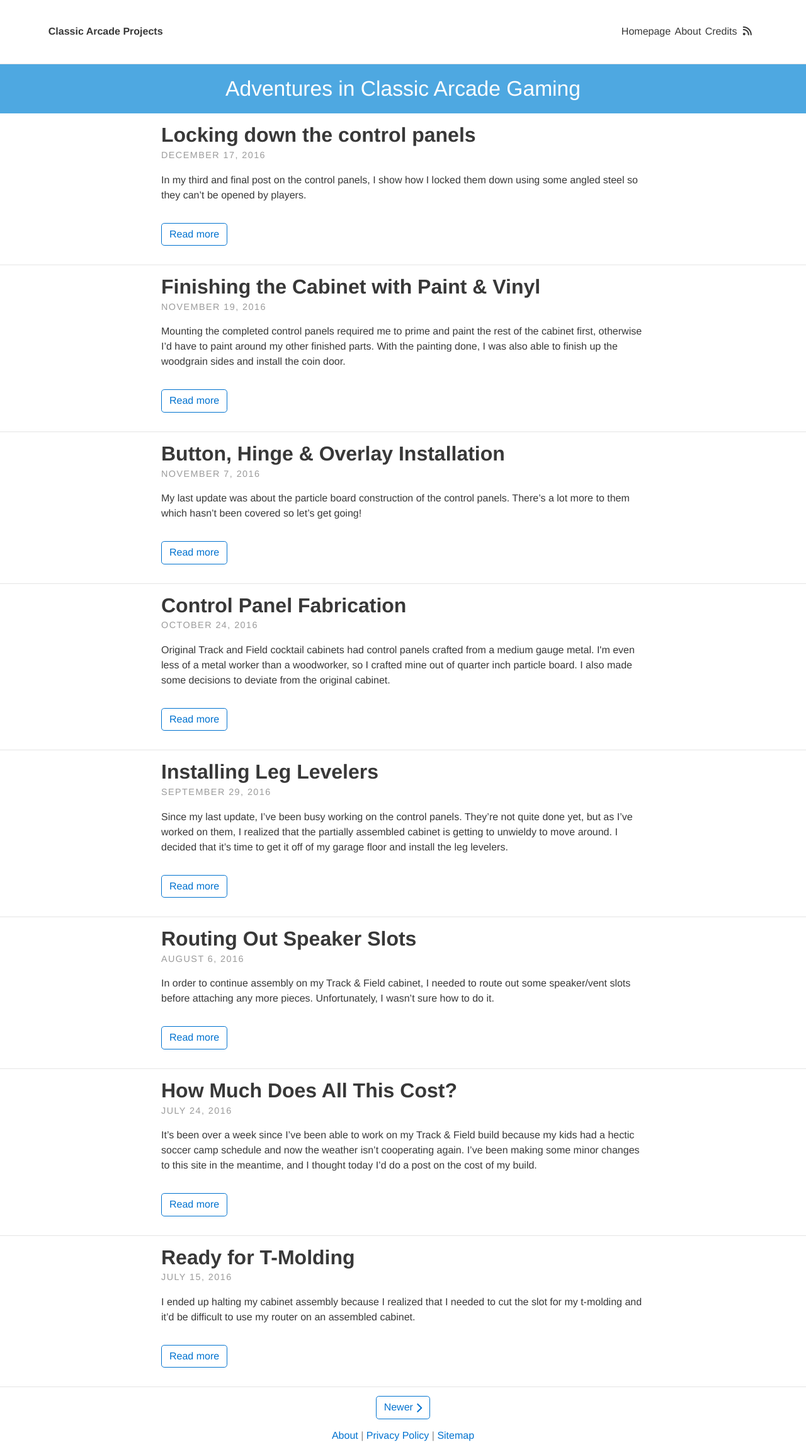
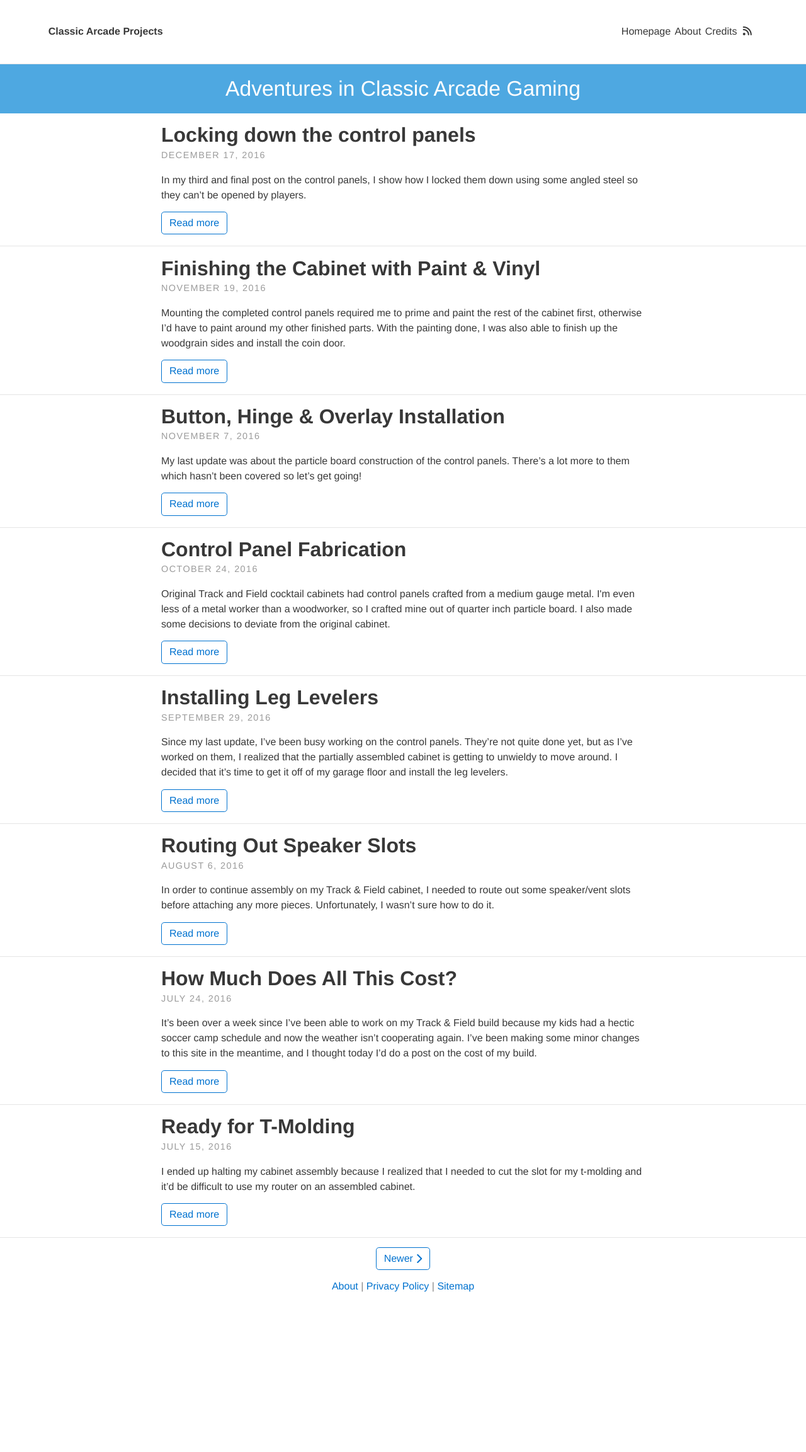
Before and after one commit to StilgarISCA/ClassicArcadeProjects, a Jekyll site: the page built from index.html, in a window 1280 px wide. Shown: the whole page at 63% size. Built offline with Jekyll 4.4.1, drawn with Linux system fonts in a browser that asks for light colours; nearby versions of some CDN libraries; the list of posts is cut into pages by our own code; after the commit the page ends 2068 px from its top, so only the background shows below that.

Commit message:
Tighten up spacing around buttons and lists

```diff
--- a/_sass/base/_global.scss
+++ b/_sass/base/_global.scss
@@ -87,7 +87,7 @@ dd {
 }
 p, ol, ul, dl, .math-display {
   line-height: 1.5;
-  margin-bottom: 1em;
+  margin-bottom: .65em;
 }
 // KaTeX math display
 .math-display {
--- a/_sass/base/_utility.scss
+++ b/_sass/base/_utility.scss
@@ -20,7 +20,7 @@
   border-radius: 0.3em;
   border: 1px solid;
   display: inline-block;
-  margin: 1em 0;
+  margin: 0.25em 0;
   padding: 0.5em 0.75em;
 }
 a.button:hover {
--- a/index.html
+++ b/index.html
@@ -1,7 +1,6 @@
 ---
 layout: default
 ---
-
 <div class="home">
   {% if site.theme_settings.header_text %}
   <div class="call-out"
```
